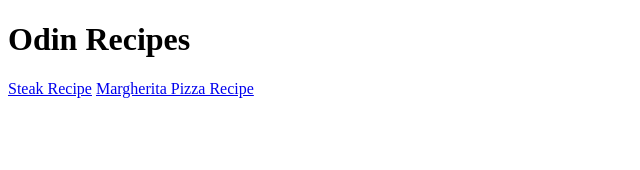
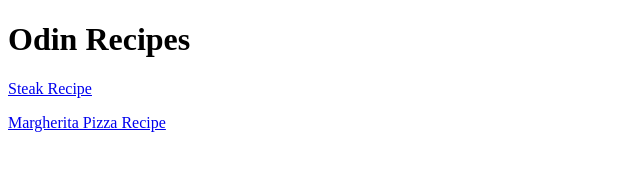
Before and after one commit to guirgisk/odin-recipes, a plain HTML site: page index.html in a window 1280 px wide. Shown: the whole page, without its empty margins (0-640 px from the left). Drawn offline with Linux system fonts and the light colour scheme.

Commit message:
Index recipes unto new line

```diff
--- a/index.html
+++ b/index.html
@@ -10,6 +10,6 @@
 <body>
     <h1>Odin Recipes</h1>
     <a href="./recipes/steak.html">Steak Recipe</a>
-    <a href="./recipes/pizza.html">Margherita Pizza Recipe</a>
+    <p><a href="./recipes/pizza.html">Margherita Pizza Recipe</a></p>
 </body>
 </html>
```
